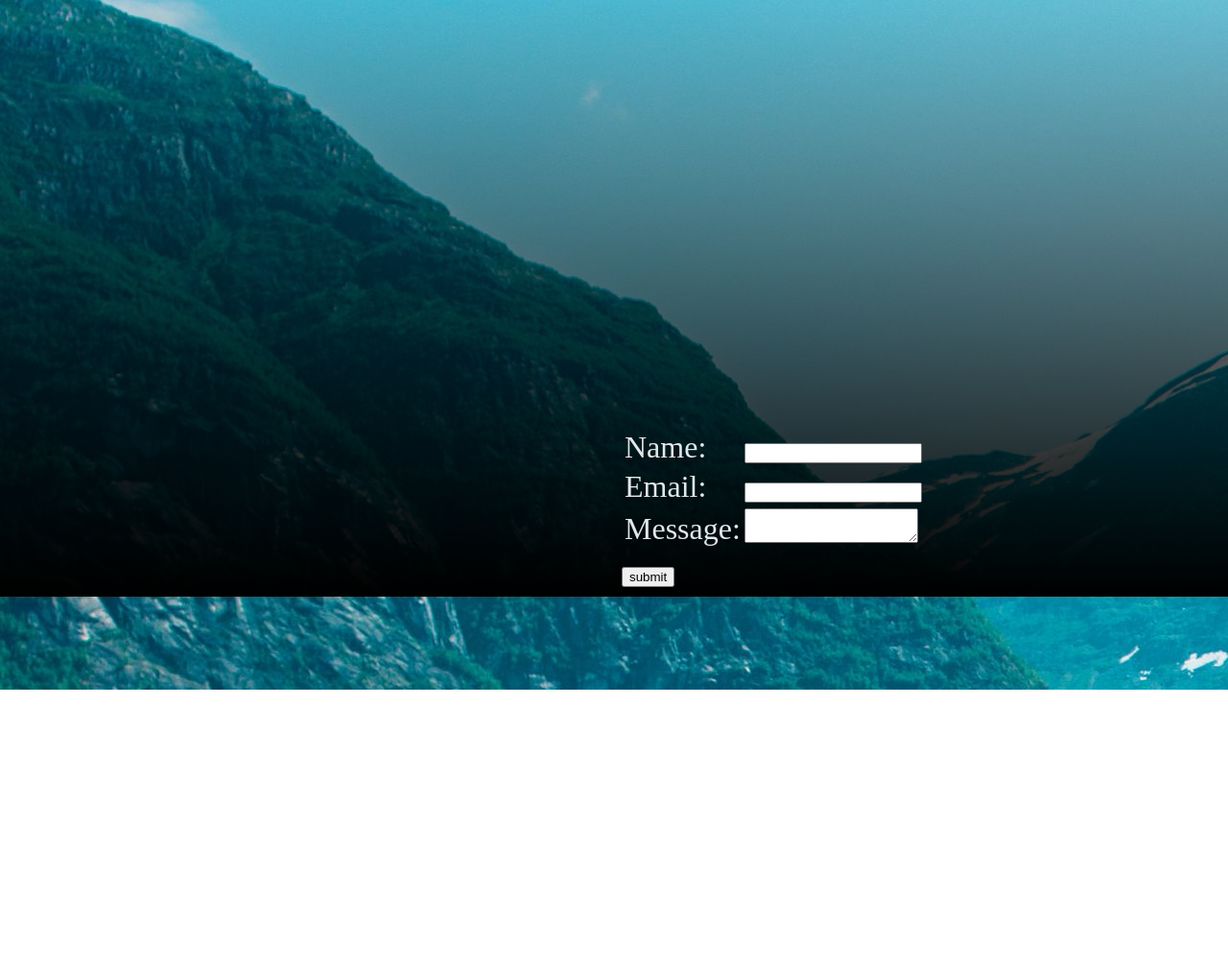
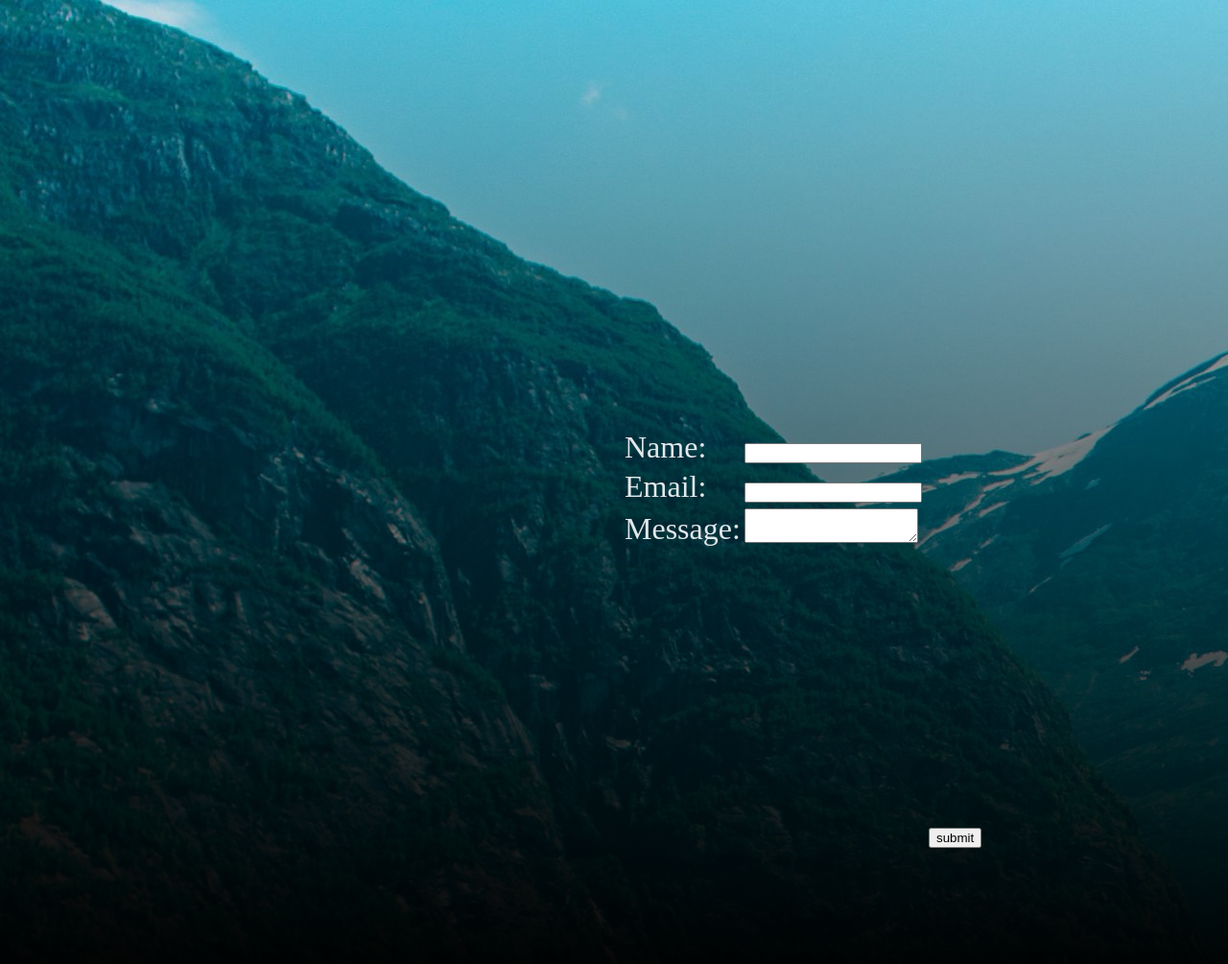
Before and after one commit to ajmins/InApp_Camp3_webdesigning, a plain HTML site: page assignments/contact.html in a window 1280 px wide. Shown: the part 81-1086 px from the top of the page at 96% size. Before the commit the page ends 800 px from the top, so only its background shows below. Drawn offline with Linux system fonts and the light colour scheme; a web font is replaced by a local one.

Commit message:
modified

```diff
--- a/assignments/contact.html
+++ b/assignments/contact.html
@@ -20,10 +20,7 @@
         <a href="contact.html" style="text-decoration:none; color : rgb(5, 78, 41)">CONTACT US</a>
     </div>
     <div style="margin-top: 17rem; margin-left:20em;color: rgb(224, 232, 235); font-size:2em;">
-
         <form action="">
-
-
             <table>
                 <tr>
                     <td>
@@ -50,9 +47,18 @@
                     </td>
                 </tr>
             </table>
+            <div style="margin-top: 17rem; margin-left:10em">
                 <input type="submit" value="submit">
+            </div>
         </form>
     </div>
-
+    <br>
+    <br>
+    <br>
+    <br>
+    <br>
+    <br>
+    <br>
+    <br>
 </body>
 </html>
```
Lines whose indentation alone changed are shown as unchanged.
